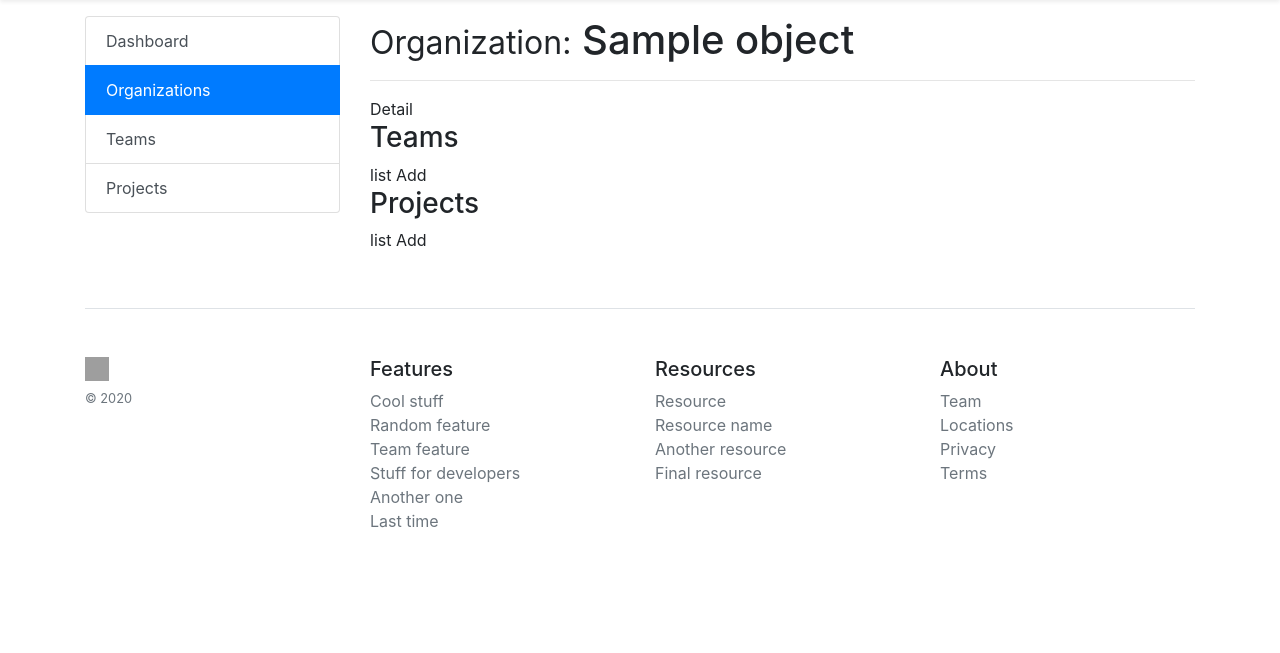
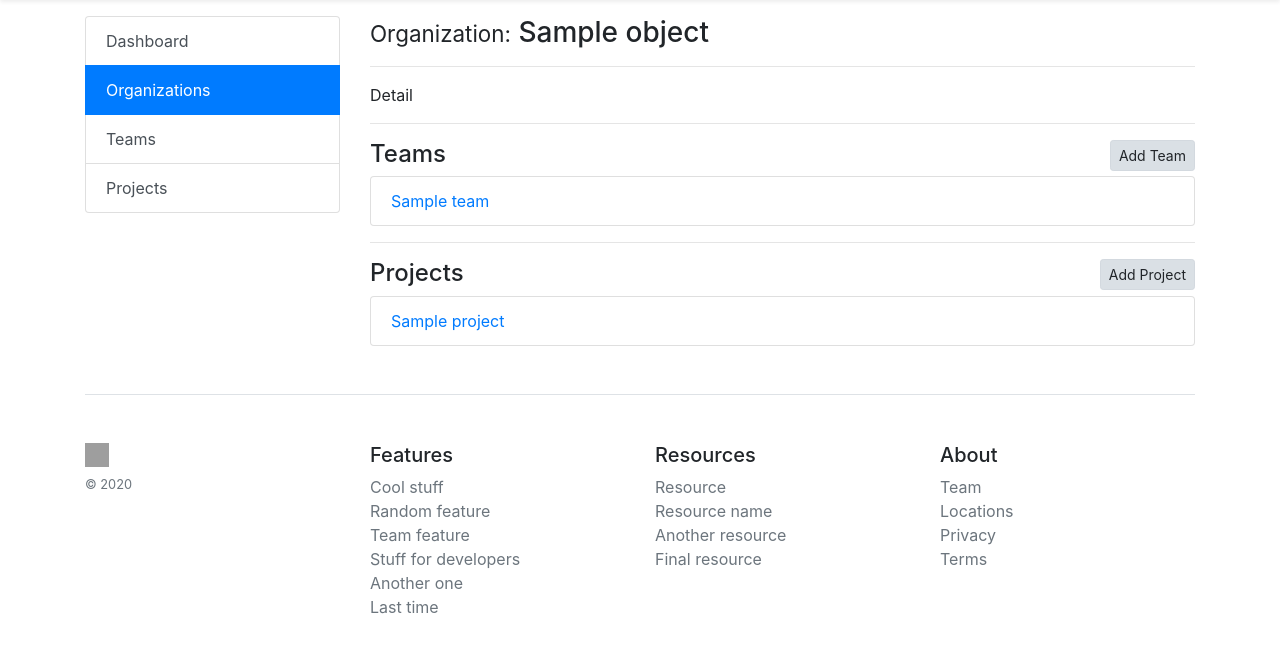
Before and after one commit to renderbox/django-saasy, a Django app: template saasy/templates/saasy/organization_detail.html in a window 1280 px wide. Shown: the part 89-742 px from the top of the page. Run offline with Django 3.2, Linux system fonts and the light colour scheme; the template is opened without the code that fills it: most values are stand-ins (such as "Sample title", 1, 10 or a date in 2020); parts of the project's set-up code (start-up, migrations or seed data) failed here and were passed over; some libraries are stand-ins or nearby versions; grey boxes are pictures that could not be loaded.

Commit message:
Working out flow

```diff
--- a/saasy/templates/saasy/organization_detail.html
+++ b/saasy/templates/saasy/organization_detail.html
@@ -15,16 +15,41 @@
     </div>
 
     <div class="col-9">
-      <h1><small>Organization:</small> {{ object.name }}</h1>
+      <h3><small>Organization:</small> {{ object.name }}</h3>
       <hr>
       Detail
-      <h3>Teams</h3>
-      list
-      Add
-      <h3>Projects</h3>
-      list
-      Add
-      <h3>
+      <hr>
+      <div class="row">
+        <div class="col">
+          <h4>Teams</h4>
+        </div>
+        <div class="col-4 text-right">
+          <a href="{% url "saasy:organization-create" %}" class="btn btn-light btn-lg active btn-sm" role="button" aria-pressed="true">Add Team</a>
+        </div>
+      </div>
+
+      <ul class="list-group">
+      {% for team in object.teams.all %}<li class="list-group-item d-flex justify-content-between align-items-center"><a href="#">{{ team.name }}</a></li>{% endfor %}
+      </ul>
+
+      <hr>
+      <div class="row">
+        <div class="col">
+          <h4>Projects</h4>
+        </div>
+        <div class="col-4 text-right">
+          <a href="{% url "saasy:organization-create" %}" class="btn btn-light btn-lg active btn-sm" role="button" aria-pressed="true">Add Project</a>
+        </div>
+      </div>
+
+      {% if object.projects.all %}
+      <ul class="list-group">
+      {% for project in object.projects.all %}<li class="list-group-item d-flex justify-content-between align-items-center"><a href="#">{{ project.name }}</a></li>{% endfor %}
+      </ul>
+      {% else %}
+      <i>No projects yet</i>
+      {% endif %}
+
     </div>
   </div>
 
--- a/saasy/views/__init__.py
+++ b/saasy/views/__init__.py
@@ -8,7 +8,7 @@ from .organization import OrganizationListView, OrganizationDetailView, Organiza
 from .project import ProjectListView, ProjectDetailView
 from .profile import ProfileDetailView
 
-from saasy.models import Organization
+from saasy.models import Organization, Project, Team
 
 class DashboardView(TemplateView):
     template_name = "saasy/dashboard.html"
@@ -16,5 +16,7 @@ class DashboardView(TemplateView):
     def get_context_data(self, **kwargs):
         context = super().get_context_data(**kwargs)
         profile = self.request.user.saasy_profile.get(site=settings.SITE_ID)
-        context['organizations'] = Organization.on_site.filter(owner=profile)[:5]
+        context['organizations'] = Organization.on_site.filter(owner=profile)[:3]
+        context['projects'] = Project.objects.all()[:3]         # TODO: Filter on the current user's Organizations
+        context['teams'] = Team.objects.all()[:3]               # TODO: Filter on the current user Memberships
         return context
```
Also changed, not shown: saasy/templates/saasy/dashboard.html (+28 -11 lines), saasy/templates/saasy/organization_list.html (+11 -6 lines).
